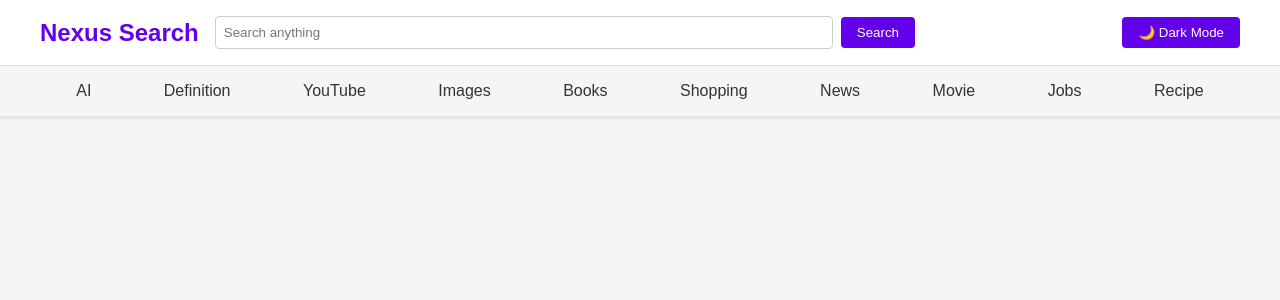
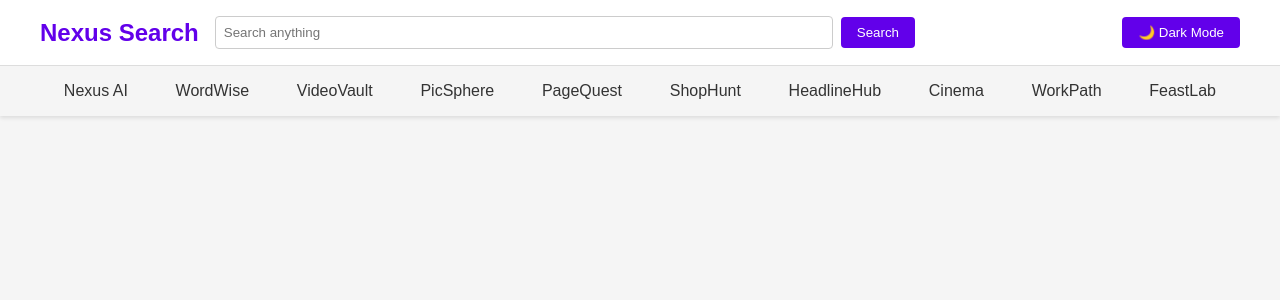
Before and after one commit to akshithbilla/Nexus-Search, a React (Create React App) app in the folder Frontend/: page / in a window 1280 px wide. Shown: the top 300 px of the page. Built offline with nearby package versions, Linux system fonts and the light colour scheme.

Commit message:
AI Updated

```diff
--- a/Frontend/src/components/NavBar.jsx
+++ b/Frontend/src/components/NavBar.jsx
@@ -154,17 +154,17 @@ const NavBar = () => {
 
         <div className="navbar-bottom">
           <ul className="navbar-menu">
-            <li onClick={() => setCategory("AI")}>AI</li>
-            <li onClick={() => setCategory("home")}>Definition</li>
-            <li onClick={() => setCategory("youtubeVideos")}>YouTube</li>
-            <li onClick={() => setCategory("images")}>Images</li>
-            <li onClick={() => setCategory("books")}>Books</li>
-            <li onClick={() => setCategory("shopping")}>Shopping</li>
+            <li onClick={() => setCategory("AI")}>Nexus AI</li>
+            <li onClick={() => setCategory("home")}>WordWise</li>
+            <li onClick={() => setCategory("youtubeVideos")}>VideoVault </li>
+            <li onClick={() => setCategory("images")}>PicSphere </li>
+            <li onClick={() => setCategory("books")}>PageQuest </li>
+            <li onClick={() => setCategory("shopping")}>ShopHunt </li>
 
-            <li onClick={() => setCategory("news")}>News</li>
-            <li onClick={() => setCategory("movie")}>Movie</li>
-            <li onClick={() => setCategory("jobs")}>Jobs</li>
-            <li onClick={() => setCategory("recipe")}>Recipe</li>
+            <li onClick={() => setCategory("news")}>HeadlineHub </li>
+            <li onClick={() => setCategory("movie")}>Cinema</li>
+            <li onClick={() => setCategory("jobs")}>WorkPath </li>
+            <li onClick={() => setCategory("recipe")}>FeastLab </li>
 
 
 
@@ -228,9 +228,12 @@ const NavBar = () => {
                 <div key={index} className="dictionary-entry">
                   <h2>{entry.word}</h2>
                   <p className="phonetic">{entry.phonetic || "N/A"}</p>
+                  <h2>Pronunciation</h2>
                   {entry.phonetics.map((phonetic, idx) => (
                     <div key={idx}>
+
                       {phonetic.audio && (
+
                         <audio controls>
                           <source src={phonetic.audio} type="audio/mpeg" />
                           Your browser does not support the audio element.
@@ -266,7 +269,7 @@ const NavBar = () => {
                   <img src={book.thumbnail} alt={book.title} />
                   <h3>{book.title}</h3>
                   <p>{book.authors.join(", ")}</p>
-                  <p>{book.description}</p>
+
                 </div>
               ))
             ) : (
@@ -276,30 +279,8 @@ const NavBar = () => {
         )}
 
 
-
-
-
-
-        {/* Images */}
-        {category === "images" && (
-          <div className="images-grid">
-            {images.length > 0 ? (
-              images.map((image, index) => (
-                <div key={index} className="image-card">
-                  <img src={image.thumbnail} alt={image.title} />
-                  <a href={image.link} target="_blank" rel="noopener noreferrer">
-                    View Image
-                  </a>
-                </div>
-              ))
-            ) : (
-              <p>No images found.</p>
-            )}
-          </div>
-        )}
-
-        {/* Jobs */}
-        {category === "jobs" && (
+{/* Jobs */}
+{category === "jobs" && (
           <div className="jobs-list">
             {jobs.length > 0 ? (
               jobs.map((job, index) => (
@@ -317,6 +298,28 @@ const NavBar = () => {
             )}
           </div>
         )}
+
+
+
+        {/* Images */}
+        {category === "images" && (
+          <div className="images-grid">
+            {images.length > 0 ? (
+              images.map((image, index) => (
+                <div key={index} className="image-card">
+                   <a href={image.link} target="_blank" rel="noopener noreferrer">
+                   <img src={image.thumbnail} alt={image.title} />
+                  </a>
+                  <h5>{image.title}</h5>
+                </div>
+              ))
+            ) : (
+              <p>No images found.</p>
+            )}
+          </div>
+        )}
+
+
 
         {/* News */}
         {category === "news" && (
@@ -363,8 +366,11 @@ const NavBar = () => {
             {youtubeVideos.length > 0 ? (
               youtubeVideos.map((video, index) => (
                 <div key={index} className="youtube-card">
+                  <h3>{video.title}</h3>
+                  <a href={video.link} target="_blank" rel="noopener noreferrer">
                   <img src={video.thumbnail} alt={video.title} />
-                  <h3>{video.title}</h3>
+                  </a>
+
                   <p>{video.description}</p>
                   <a href={video.link} target="_blank" rel="noopener noreferrer">
                     Watch Video
@@ -372,7 +378,7 @@ const NavBar = () => {
                 </div>
               ))
             ) : (
-              <p>No YouTube videos found.</p>
+              <p>No videos found.</p>
             )}
           </div>
         )}
```
